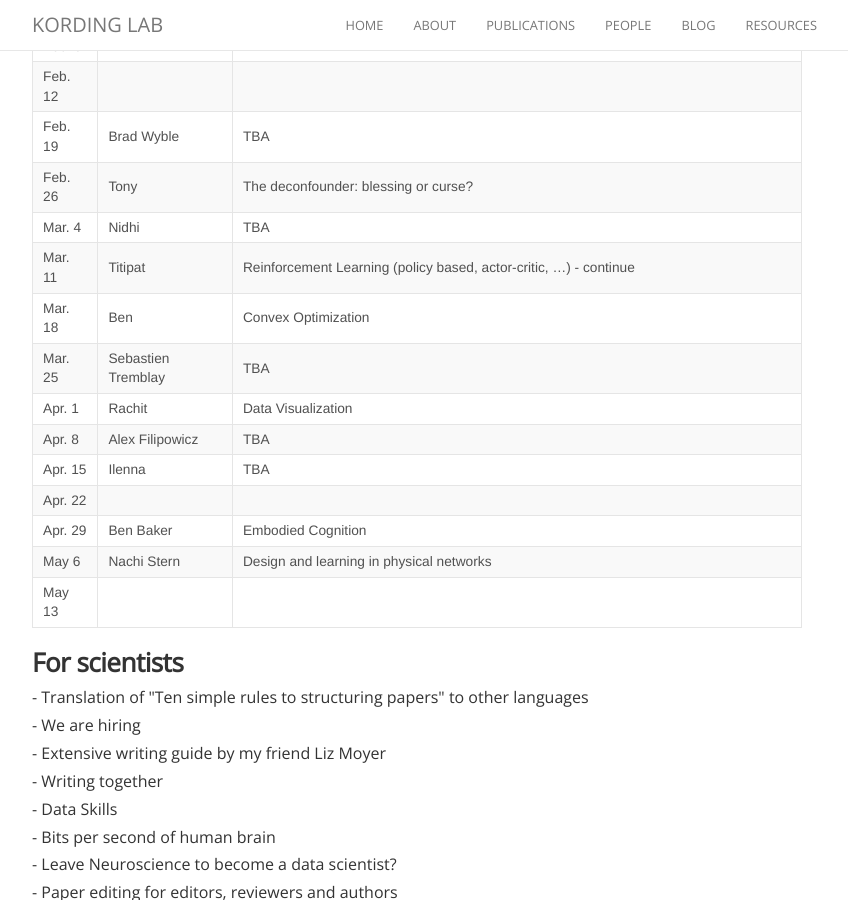
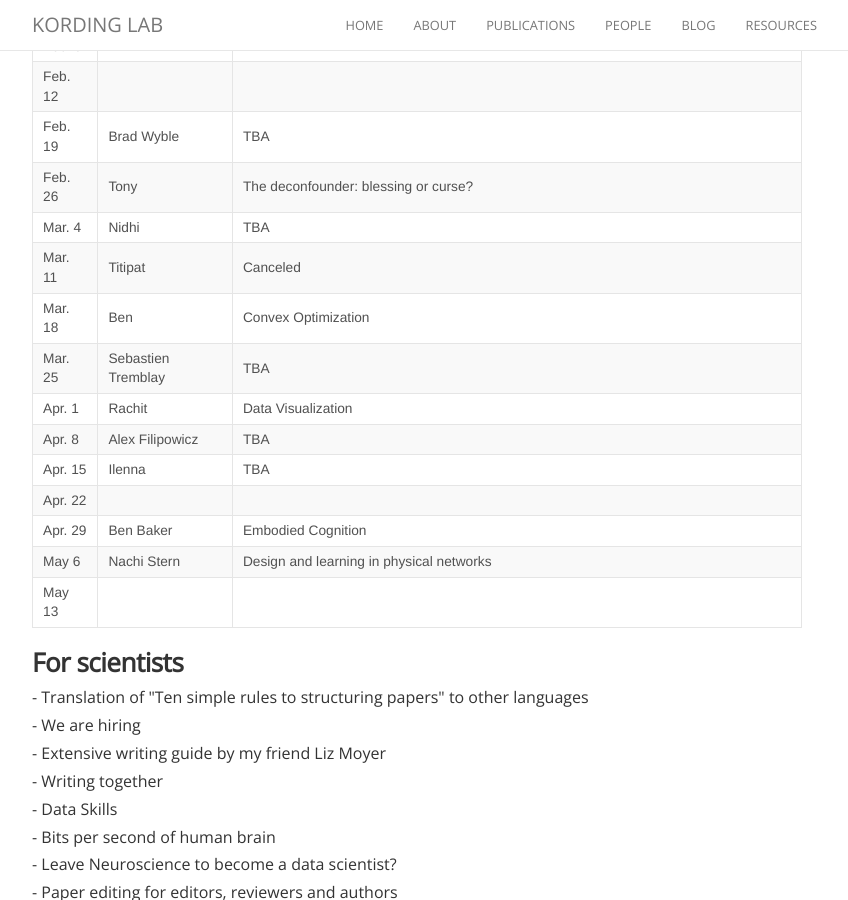
Before and after one commit to KordingLab/KordingLab.github.io, a Jekyll site: the page built from resources.md, in a window 1280 px wide and 900 px high, scrolled down 507 px. Shown: the whole window, without its empty margins (223-1071 px from the left). Built offline with Jekyll 4.4.1, drawn with Linux system fonts in a browser that asks for light colours; nearby versions of some CDN libraries; comment, search, counter and statistics services are not loaded.

Commit message:
Canceled Titipat's talk

```diff
--- a/resources.md
+++ b/resources.md
@@ -24,7 +24,7 @@ Get on the listserve for announcements: https://groups.google.com/forum/#!forum/
 | Feb. 19 | Brad Wyble | TBA |
 | Feb. 26 | Tony | The deconfounder: blessing or curse? |
 | Mar. 4 | Nidhi | TBA |
-| Mar. 11 | Titipat | Reinforcement Learning (policy based, actor-critic, ...) - continue |
+| Mar. 11 | Titipat | Canceled |
 | Mar. 18 | Ben | Convex Optimization |
 | Mar. 25 | Sebastien Tremblay | TBA |
 | Apr. 1 |Rachit | Data Visualization|
```
